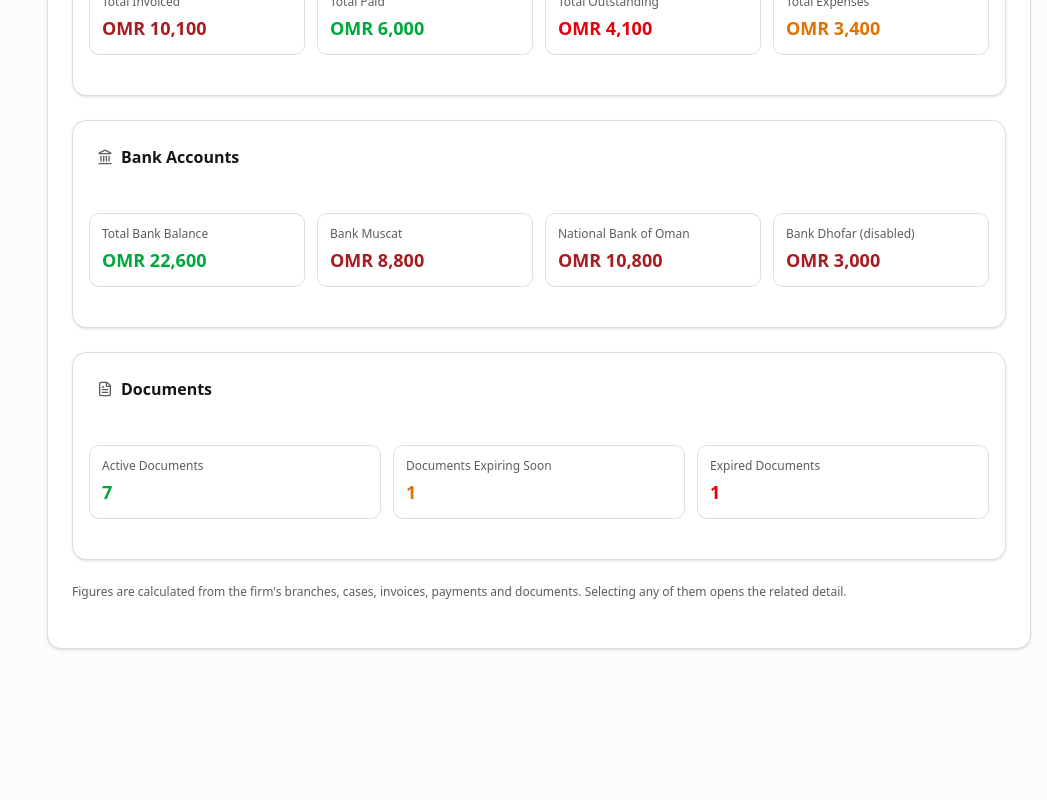
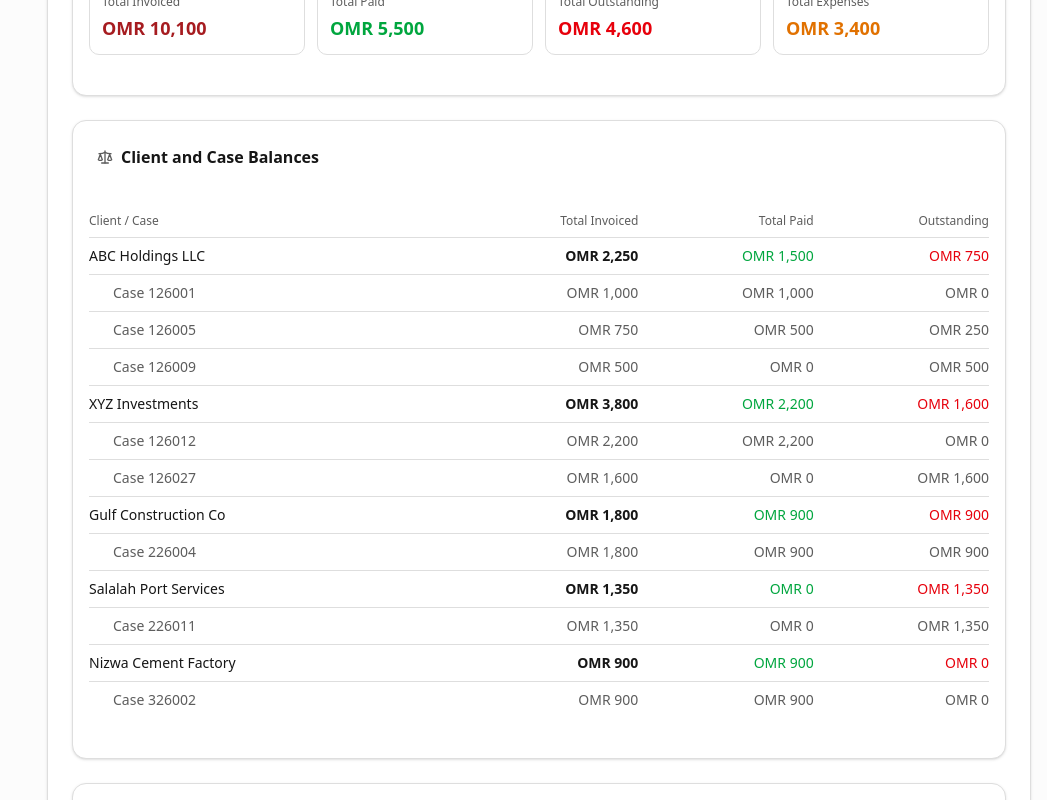
Before and after one commit to mehak187/elpnew, a React (Vite) app: page /settings/firm in a window 1280 px wide. Shown: the part 980-1780 px from the top of the page, without its empty margins (233-1280 px from the left). Before the commit the page ends 1653 px from the top, so only its background shows below. Built offline with nearby package versions, Linux system fonts and the light colour scheme.

Commit message:
update 5 files

```diff
--- a/src/lib/firm/FirmProvider.jsx
+++ b/src/lib/firm/FirmProvider.jsx
@@ -1,4 +1,4 @@
-import { useMemo, useState } from "react";
+import { useEffect, useMemo, useState } from "react";
 import { FirmContext } from "./context";
 import {
   initialFirmInfo,
@@ -22,6 +22,12 @@ export default function FirmProvider({ children }) {
   const [payments, setPayments] = useState(initialPayments);
   const [expenses, setExpenses] = useState(initialExpenses);
   const [transfers, setTransfers] = useState(initialTransfers);
+
+  // The firm name is stored once and displayed everywhere it appears, the
+  // browser tab included.
+  useEffect(() => {
+    document.title = firmInfo.nameEn || "Law Firm";
+  }, [firmInfo.nameEn]);
 
   const value = useMemo(
     () => ({
--- a/src/pages/firm/firmData.js
+++ b/src/pages/firm/firmData.js
@@ -164,17 +164,16 @@ export const invoices = [
 export const initialPayments = [
   { id: 1, invoiceId: 1, amount: 1000, date: dayOffset(-195), bankAccountId: 1 },
   { id: 2, invoiceId: 2, amount: 500, date: dayOffset(-120), bankAccountId: 1 },
-  { id: 3, invoiceId: 3, amount: 500, date: dayOffset(-290), bankAccountId: 2 },
   { id: 4, invoiceId: 4, amount: 2200, date: dayOffset(-70), bankAccountId: 2 },
   { id: 5, invoiceId: 5, amount: 900, date: dayOffset(-30), bankAccountId: 1 },
   { id: 6, invoiceId: 7, amount: 900, date: dayOffset(-6), bankAccountId: 1 },
 ];
 
 export const initialExpenses = [
-  { id: 1, description: "Office Expense", reference: "EXP-001", amount: 500, date: dayOffset(-190), bankAccountId: 1 },
-  { id: 2, description: "Court Fees", reference: "EXP-002", amount: 320, date: dayOffset(-100), bankAccountId: 1 },
-  { id: 3, description: "Staff Salaries", reference: "EXP-003", amount: 2400, date: dayOffset(-40), bankAccountId: 2 },
-  { id: 4, description: "Software Subscription", reference: "EXP-004", amount: 180, date: dayOffset(-20), bankAccountId: 1 },
+  { id: 1, description: "Office Expense", reference: "EXP-001", amount: 500, date: dayOffset(-190), bankAccountId: 1, kind: "Expense" },
+  { id: 2, description: "Court Fees", reference: "EXP-002", amount: 320, date: dayOffset(-100), bankAccountId: 1, kind: "Expense" },
+  { id: 3, description: "Staff Salaries", reference: "EXP-003", amount: 2400, date: dayOffset(-40), bankAccountId: 2, kind: "Expense" },
+  { id: 4, description: "Software Subscription", reference: "EXP-004", amount: 180, date: dayOffset(-20), bankAccountId: 1, kind: "Expense" },
 ];
 
 export const initialTransfers = [
@@ -237,7 +236,7 @@ export function accountTransactions(account, { payments, expenses, transfers, in
         date: e.date,
         description: e.description,
         reference: e.reference,
-        type: "Expense",
+        type: e.kind || "Expense",
         amount: -e.amount,
       });
     });
--- a/src/pages/firm/sections/DocumentsSection.jsx
+++ b/src/pages/firm/sections/DocumentsSection.jsx
@@ -68,6 +68,7 @@ export default function DocumentsSection({ initialStatusFilter, canEdit }) {
   const [typeFilter, setTypeFilter] = useState("all");
   const [statusFilter, setStatusFilter] = useState(initialStatusFilter || "all");
   const [relatedFilter, setRelatedFilter] = useState("all");
+  const [relatedIdFilter, setRelatedIdFilter] = useState("all");
   const [expiryFilter, setExpiryFilter] = useState("all");
 
   const setField = (name, value) => setDraft((prev) => ({ ...prev, [name]: value }));
@@ -92,12 +93,25 @@ export default function DocumentsSection({ initialStatusFilter, canEdit }) {
         if (statusFilter !== "all" && document.status !== statusFilter) return false;
         if (relatedFilter !== "all" && document.relatedKind !== relatedFilter)
           return false;
+        if (
+          relatedIdFilter !== "all" &&
+          String(document.relatedId) !== relatedIdFilter
+        )
+          return false;
         if (expiryFilter === "has" && !document.expiryDate) return false;
         if (expiryFilter === "none" && document.expiryDate) return false;
         return true;
       })
       .sort((a, b) => (b.documentDate || "").localeCompare(a.documentDate || ""));
-  }, [documents, search, typeFilter, statusFilter, relatedFilter, expiryFilter]);
+  }, [
+    documents,
+    search,
+    typeFilter,
+    statusFilter,
+    relatedFilter,
+    relatedIdFilter,
+    expiryFilter,
+  ]);
 
   // Section 2 asks for notification when a document nears its expiry date.
   const expiringSoon = documents
@@ -190,7 +204,13 @@ export default function DocumentsSection({ initialStatusFilter, canEdit }) {
             </SelectContent>
           </Select>
 
-          <Select value={relatedFilter} onValueChange={setRelatedFilter}>
+          <Select
+            value={relatedFilter}
+            onValueChange={(value) => {
+              setRelatedFilter(value);
+              setRelatedIdFilter("all");
+            }}
+          >
             <SelectTrigger className="h-9 w-36 text-xs">
               <SelectValue />
             </SelectTrigger>
@@ -203,6 +223,38 @@ export default function DocumentsSection({ initialStatusFilter, canEdit }) {
               ))}
             </SelectContent>
           </Select>
+
+          {relatedFilter === "client" && (
+            <Select value={relatedIdFilter} onValueChange={setRelatedIdFilter}>
+              <SelectTrigger className="h-9 w-44 text-xs">
+                <SelectValue />
+              </SelectTrigger>
+              <SelectContent>
+                <SelectItem value="all">All clients</SelectItem>
+                {clients.map((client) => (
+                  <SelectItem key={client.id} value={String(client.id)}>
+                    {client.name}
+                  </SelectItem>
+                ))}
+              </SelectContent>
+            </Select>
+          )}
+
+          {relatedFilter === "case" && (
+            <Select value={relatedIdFilter} onValueChange={setRelatedIdFilter}>
+              <SelectTrigger className="h-9 w-44 text-xs">
+                <SelectValue />
+              </SelectTrigger>
+              <SelectContent>
+                <SelectItem value="all">All cases</SelectItem>
+                {cases.map((legalCase) => (
+                  <SelectItem key={legalCase.id} value={String(legalCase.id)}>
+                    Case {legalCase.caseNo}
+                  </SelectItem>
+                ))}
+              </SelectContent>
+            </Select>
+          )}
 
           <Select value={expiryFilter} onValueChange={setExpiryFilter}>
             <SelectTrigger className="h-9 w-40 text-xs">
--- a/src/pages/firm/sections/OverviewSection.jsx
+++ b/src/pages/firm/sections/OverviewSection.jsx
@@ -1,7 +1,16 @@
-import { Briefcase, Users, Wallet, Landmark, FileText } from "lucide-react";
+import { Briefcase, Users, Wallet, Landmark, FileText, Scale } from "lucide-react";
+import { Fragment } from "react";
 import { SectionCard, Tile } from "@/components/shared/panels";
 import { useFirm } from "@/lib/firm/context";
-import { overviewFigures, money } from "../firmData";
+import {
+  overviewFigures,
+  money,
+  clients,
+  cases,
+  invoices,
+  clientTotals,
+  caseTotals,
+} from "../firmData";
 
 /**
  * Section 9 of the specification. Every figure here is computed from the same
@@ -55,6 +64,68 @@ export default function OverviewSection({ onNavigateSection }) {
         </div>
       </SectionCard>
 
+      {/* Section 8: what each client and case has been invoiced, paid and owes */}
+      <SectionCard title="Client and Case Balances" icon={Scale}>
+        <div className="overflow-x-auto">
+          <table className="w-full min-w-[560px] text-sm">
+            <thead>
+              <tr className="border-b text-left text-xs text-muted-foreground">
+                <th className="pb-2 font-medium">Client / Case</th>
+                <th className="pb-2 text-right font-medium">Total Invoiced</th>
+                <th className="pb-2 text-right font-medium">Total Paid</th>
+                <th className="pb-2 text-right font-medium">Outstanding</th>
+              </tr>
+            </thead>
+            <tbody>
+              {clients.map((client) => {
+                const totals = clientTotals(client.id, firm);
+                if (!totals.invoiced) return null;
+                const clientCases = cases.filter(
+                  (c) =>
+                    c.clientId === client.id &&
+                    invoices.some((i) => i.caseId === c.id)
+                );
+                return (
+                  <Fragment key={client.id}>
+                    <tr className="border-b">
+                      <td className="py-2 font-medium">{client.name}</td>
+                      <td className="py-2 text-right font-semibold">
+                        {money(totals.invoiced)}
+                      </td>
+                      <td className="py-2 text-right text-green-600">
+                        {money(totals.paid)}
+                      </td>
+                      <td className="py-2 text-right text-red-600">
+                        {money(totals.outstanding)}
+                      </td>
+                    </tr>
+                    {clientCases.map((legalCase) => {
+                      const perCase = caseTotals(legalCase.id, firm);
+                      return (
+                        <tr key={legalCase.id} className="border-b last:border-0">
+                          <td className="py-2 pl-6 text-muted-foreground">
+                            Case {legalCase.caseNo}
+                          </td>
+                          <td className="py-2 text-right text-muted-foreground">
+                            {money(perCase.invoiced)}
+                          </td>
+                          <td className="py-2 text-right text-muted-foreground">
+                            {money(perCase.paid)}
+                          </td>
+                          <td className="py-2 text-right text-muted-foreground">
+                            {money(perCase.outstanding)}
+                          </td>
+                        </tr>
+                      );
+                    })}
+                  </Fragment>
+                );
+              })}
+            </tbody>
+          </table>
+        </div>
+      </SectionCard>
+
       <SectionCard title="Bank Accounts" icon={Landmark}>
         <div className="grid grid-cols-2 gap-3 sm:grid-cols-4">
           <Tile
--- a/src/pages/firm/sections/TransactionsSection.jsx
+++ b/src/pages/firm/sections/TransactionsSection.jsx
@@ -11,7 +11,13 @@ import {
   SelectTrigger,
   SelectValue,
 } from "@/components/ui/select";
-import { Lock, ArrowDownLeft, ArrowUpRight, ArrowLeftRight } from "lucide-react";
+import {
+  Lock,
+  ArrowDownLeft,
+  ArrowUpRight,
+  ArrowLeftRight,
+  Banknote,
+} from "lucide-react";
 import { cn } from "@/lib/utils";
 import { useFirm } from "@/lib/firm/context";
 import {
@@ -28,15 +34,21 @@ const TYPE_VARIANT = {
   Opening: "secondary",
   Income: "success",
   Expense: "destructive",
+  Payment: "destructive",
   "Transfer In": "success",
   "Transfer Out": "warning",
 };
 
+// An outgoing payment and an office expense both leave the account, so they
+// are recorded the same way and only differ by the kind stamped on the row.
 const RECORD_MODES = [
   { key: "income", label: "Income", icon: ArrowDownLeft },
   { key: "expense", label: "Expense", icon: ArrowUpRight },
+  { key: "payment", label: "Payment", icon: Banknote },
   { key: "transfer", label: "Transfer", icon: ArrowLeftRight },
 ];
+
+const OUTGOING = { expense: "Expense", payment: "Payment" };
 
 /**
  * Sections 5, 6 and 7 of the specification.
@@ -93,7 +105,7 @@ export default function TransactionsSection({ initialAccountId, canRecord }) {
     Number(amount) > 0 &&
     (mode === "income"
       ? Boolean(invoiceId)
-      : mode === "expense"
+      : OUTGOING[mode]
       ? Boolean(description)
       : Boolean(toAccountId) && toAccountId !== accountId);
 
@@ -106,13 +118,14 @@ export default function TransactionsSection({ initialAccountId, canRecord }) {
         date,
         bankAccountId: Number(accountId),
       });
-    } else if (mode === "expense") {
+    } else if (OUTGOING[mode]) {
       addExpense({
         description,
         reference,
         amount: value,
         date,
         bankAccountId: Number(accountId),
+        kind: OUTGOING[mode],
       });
     } else {
       addTransfer({
@@ -203,7 +216,7 @@ export default function TransactionsSection({ initialAccountId, canRecord }) {
                 </div>
               )}
 
-              {mode === "expense" && (
+              {OUTGOING[mode] && (
                 <>
                   <div className="space-y-2">
                     <Label htmlFor="txDescription">Description *</Label>
@@ -211,7 +224,11 @@ export default function TransactionsSection({ initialAccountId, canRecord }) {
                       id="txDescription"
                       value={description}
                       onChange={(e) => setDescription(e.target.value)}
-                      placeholder="e.g. Office Expense"
+                      placeholder={
+                        mode === "payment"
+                          ? "e.g. Court fee paid on behalf of client"
+                          : "e.g. Office Expense"
+                      }
                     />
                   </div>
                   <div className="space-y-2">
@@ -220,7 +237,7 @@ export default function TransactionsSection({ initialAccountId, canRecord }) {
                       id="txReference"
                       value={reference}
                       onChange={(e) => setReference(e.target.value)}
-                      placeholder="e.g. EXP-005"
+                      placeholder={mode === "payment" ? "e.g. PAY-001" : "e.g. EXP-005"}
                     />
                   </div>
                 </>
```
